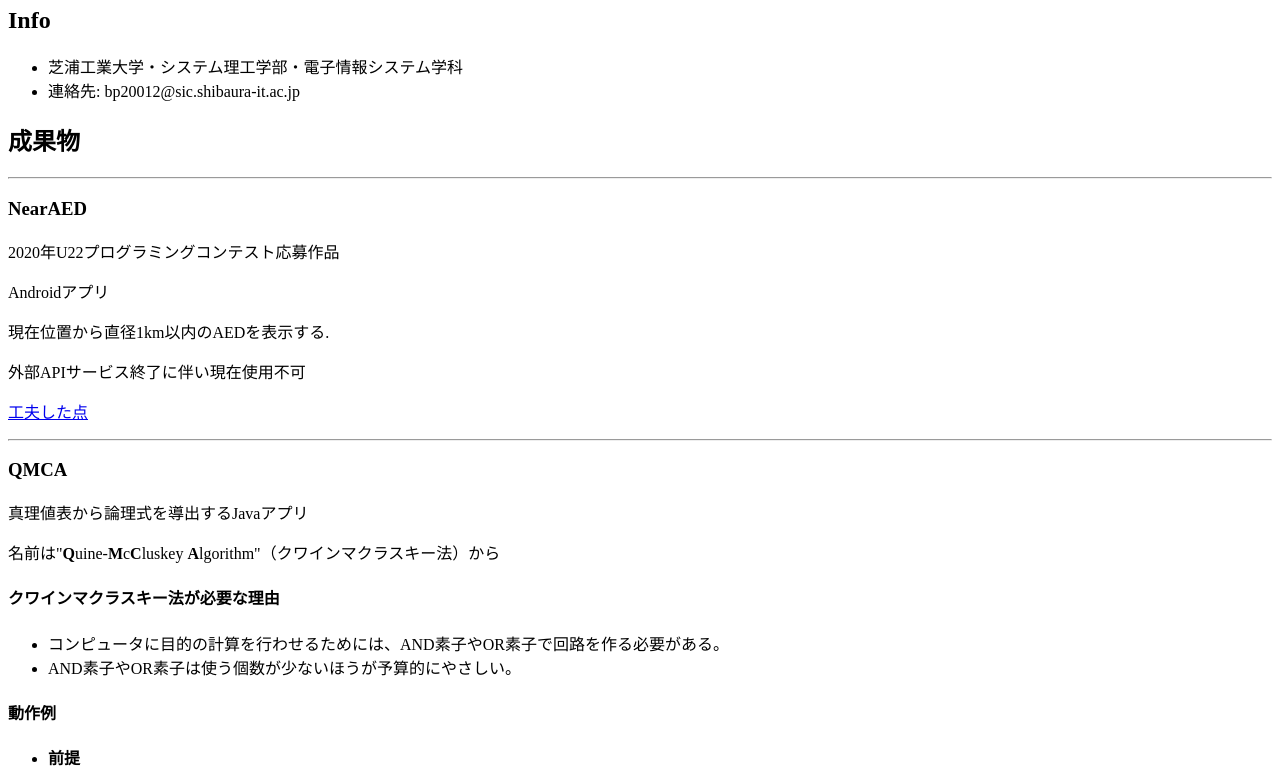
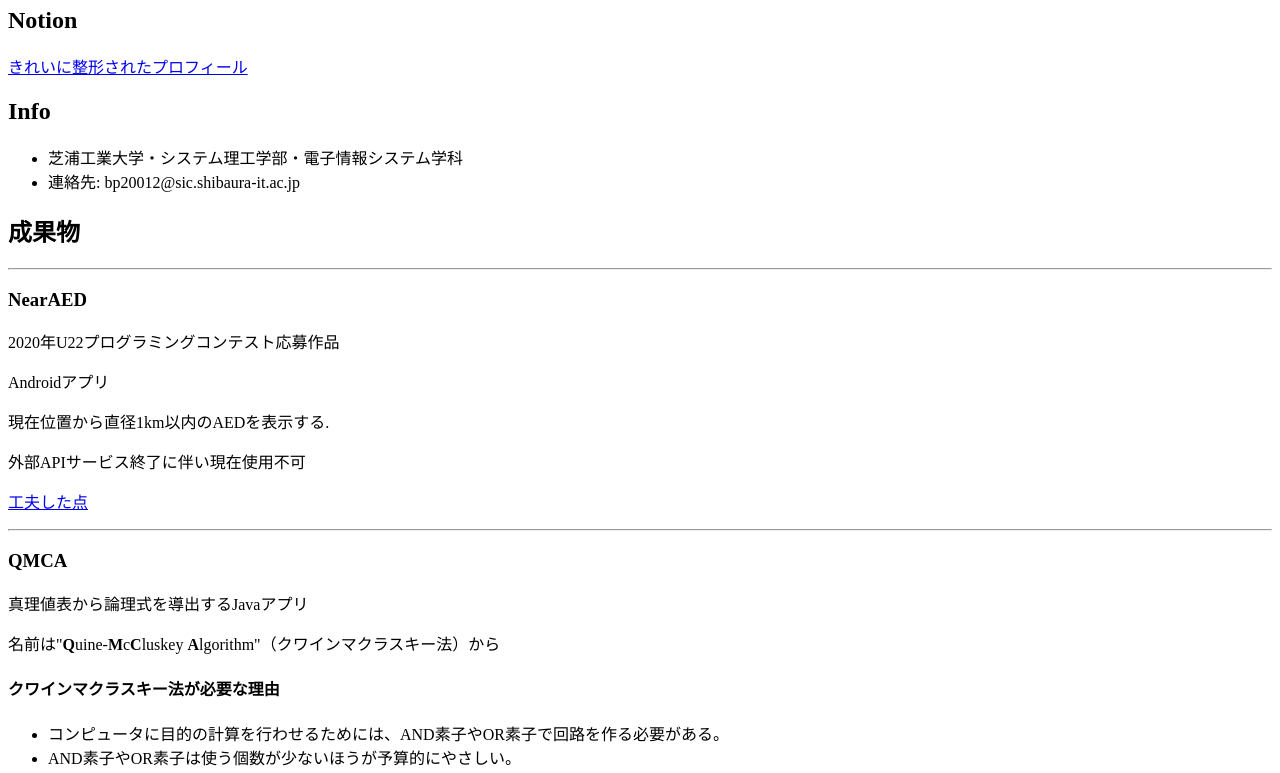
Before and after one commit to yuukiiwai/MyProfile, a plain HTML site: page index.html in a window 1280 px wide. Shown: the part 68-841 px from the top of the page. Drawn offline with Linux system fonts and the light colour scheme.

Commit message:
Update index.html

```diff
--- a/index.html
+++ b/index.html
@@ -4,6 +4,8 @@
   </head>
   <body>
     <h1>岩井優希</h1>
+    <h2>Notion</h2>
+    <a href = "https://www.notion.so/07f955d7ef664281911e5e09762bcc8d">きれいに整形されたプロフィール</a>
     <h2>Info</h2>
     <ul>
       <li>芝浦工業大学・システム理工学部・電子情報システム学科</li>
```
